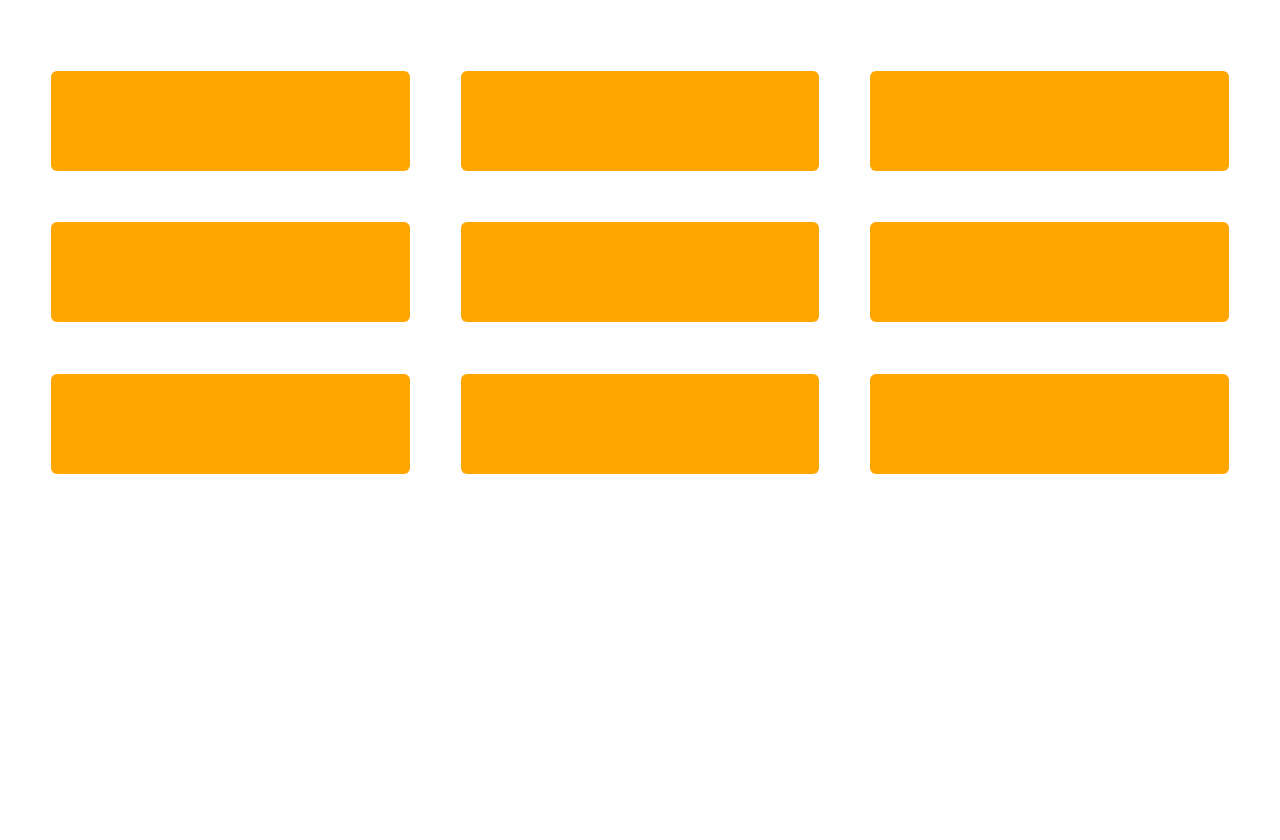
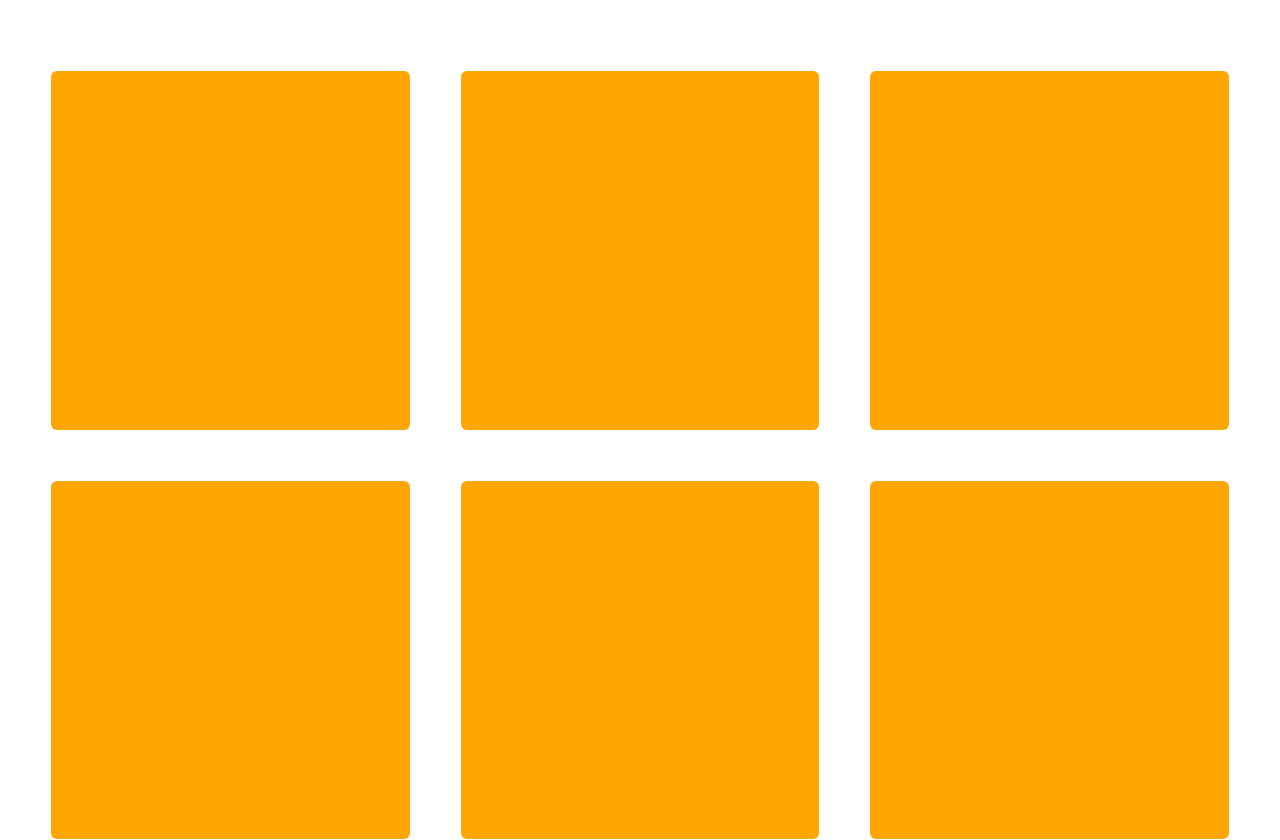
Before and after one commit to feixuexuewu/Css, a plain HTML site: page task1.html in a window 1280 px wide. Drawn offline with Linux system fonts and the light colour scheme.

Commit message:
Update task1.css

```diff
--- a/task1.css
+++ b/task1.css
@@ -2,4 +2,4 @@ html,body,div{ margin:0; padding: 0; }
 html{ height: 100%; }
 body{ height: 100%; }
 .bg{ width: 100%; height: 100%; padding: 20px 0; background-color: #fff; overflow: hidden;}
-.box{ width:28%; background-color: #ffa600; height: 100px; margin: 4% 0 0 4%; border-radius: 6px; float: left; }
+.box{ width:28%; background-color: #ffa600; padding-top:28%; margin: 4% 0 0 4%; border-radius: 6px; float: left; }
```
